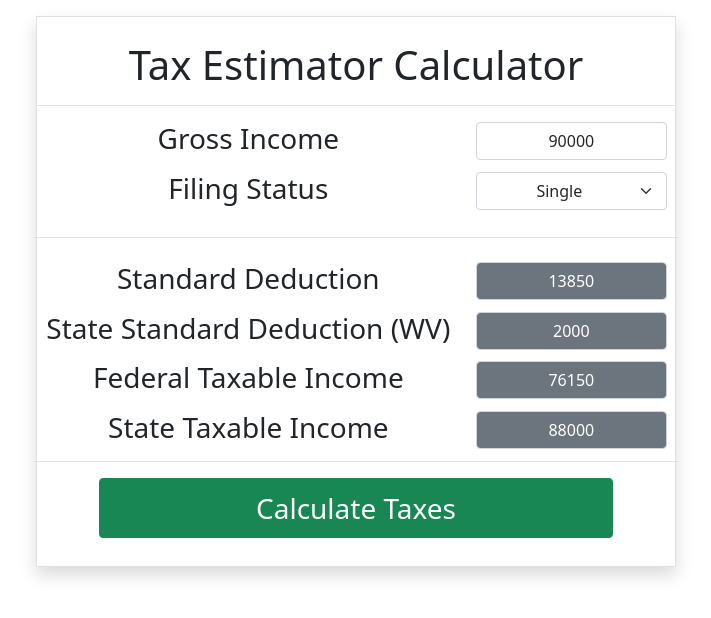
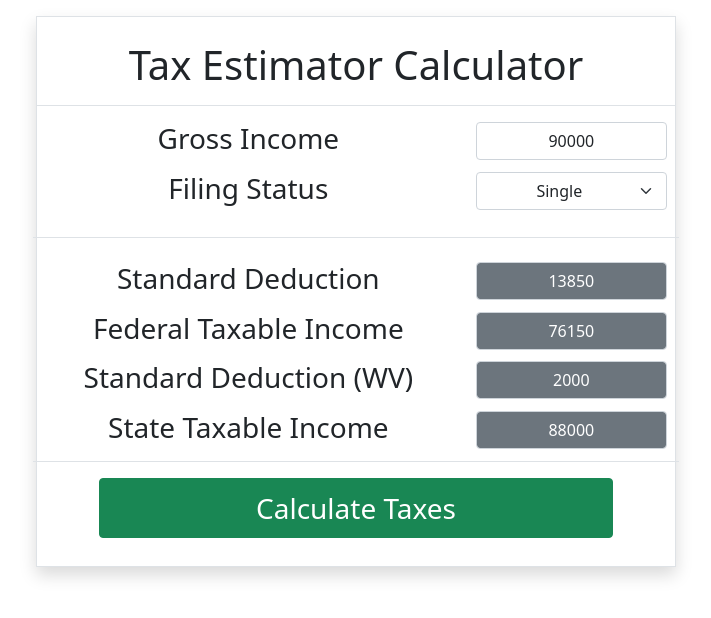
Before and after one commit to zcarroll4/tax-calculator-2023, an Angular app: page / in a window 1280 px wide. Shown: the top 618 px of the page, without its empty margins (284-995 px from the left). Built offline with nearby package versions, Linux system fonts and the light colour scheme.

Commit message:
ui updates

```diff
--- a/src/app/tax-calculator/tax-calculator.component.html
+++ b/src/app/tax-calculator/tax-calculator.component.html
@@ -46,18 +46,18 @@
         </div>
         <div class="row my-2">
           <div class="col-8">
-            <h3>State Standard Deduction (WV)</h3>
+            <h3>Federal Taxable Income</h3>
           </div>
           <div class="col">
-            <label class="form-control bg-secondary text-white">2000</label>
+            <label class="form-control bg-secondary text-white">{{taxable_income}}</label>
           </div>
         </div>
         <div class="row my-2">
           <div class="col-8">
-            <h3>Federal Taxable Income</h3>
+            <h3>Standard Deduction (WV)</h3>
           </div>
           <div class="col">
-            <label class="form-control bg-secondary text-white">{{taxable_income}}</label>
+            <label class="form-control bg-secondary text-white">2000</label>
           </div>
         </div>
         <div class="row my-2">
```
Also changed, not shown: 3 other files (tests, documents, lock files or other folders).
